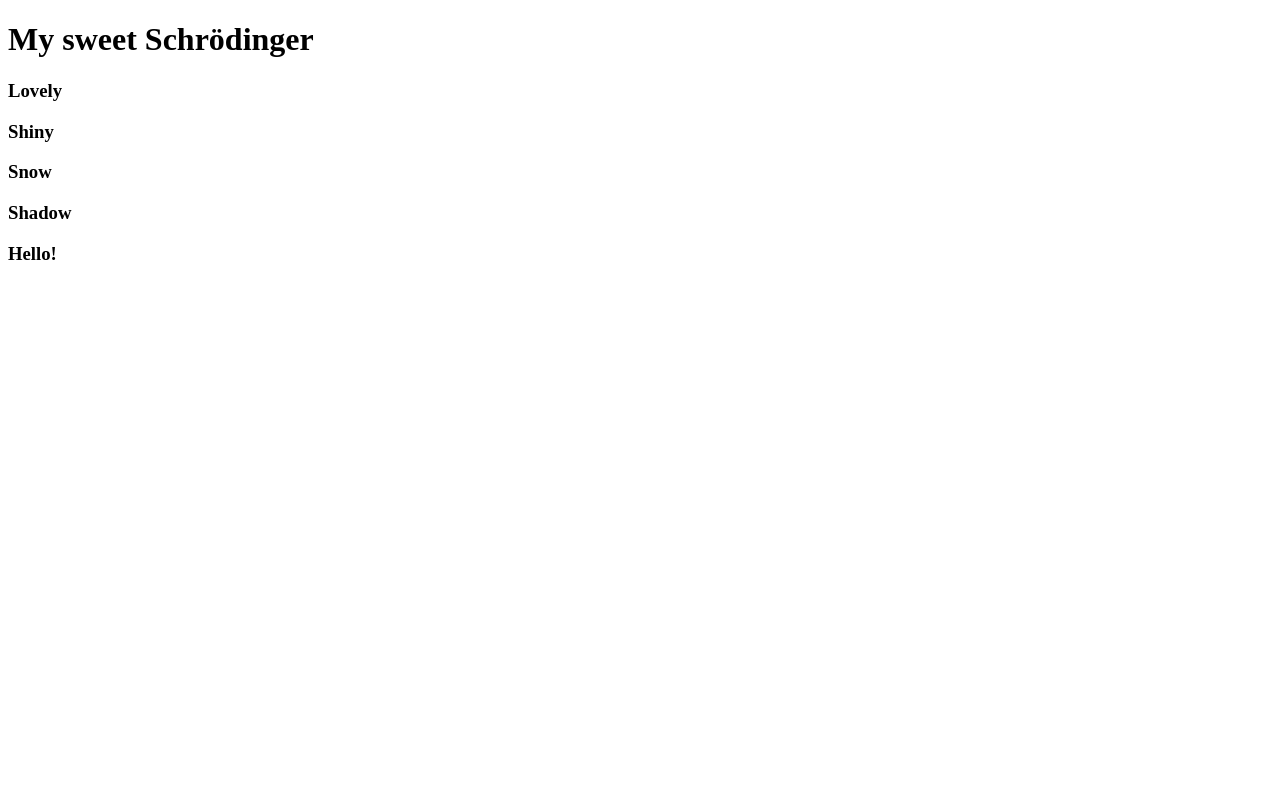
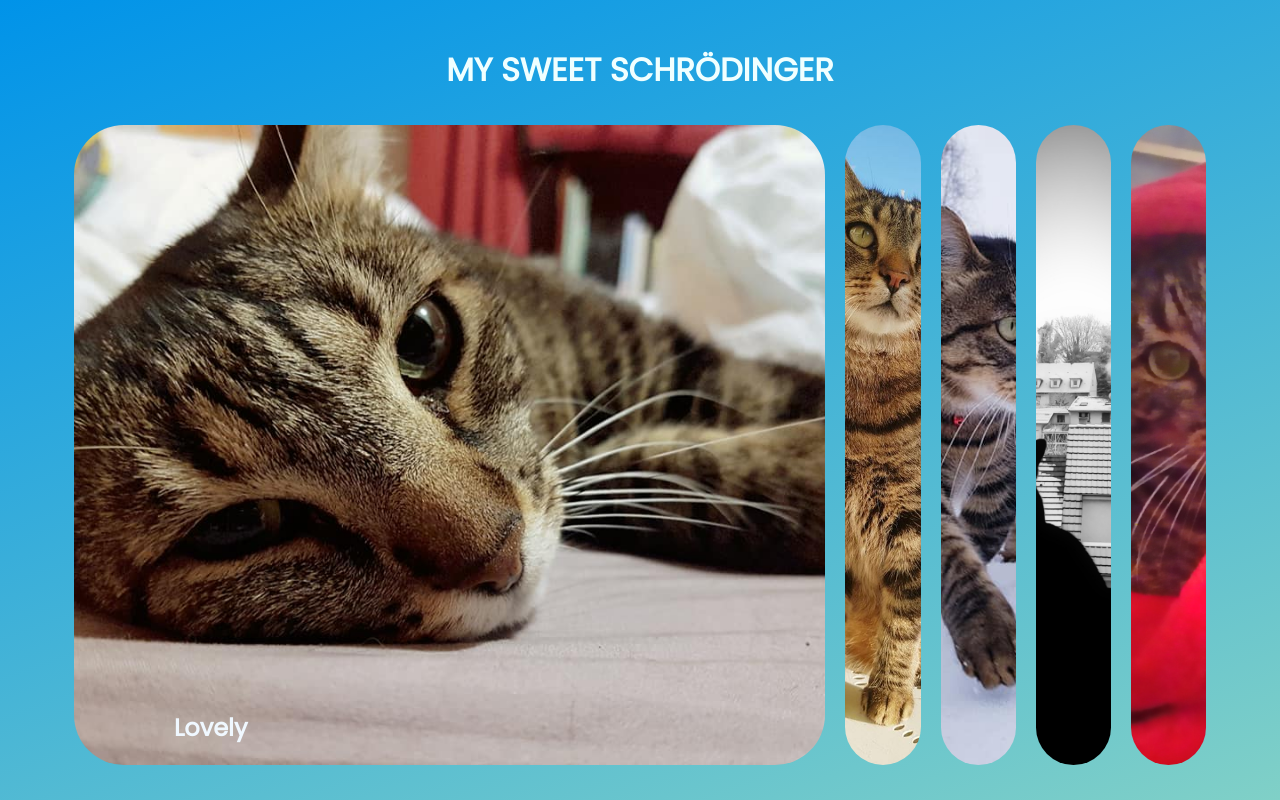
Before and after one commit to MarineLLV/sharpening-expanding_cards, a plain HTML site: page index.html in a window 1280 px wide. Drawn offline with Linux system fonts and the light colour scheme; the site is published under a folder, as on GitHub Pages, so addresses that start at the root find nothing.

Commit message:
github pages

```diff
--- a/index.html
+++ b/index.html
@@ -6,30 +6,30 @@
     <meta http-equiv="X-UA-Compatible" content="IE=edge">
     <meta name="viewport" content="width=device-width, initial-scale=1.0">
     <!-- <link rel="stylesheet" href="https://cdnjs.cloudflare.com/ajax/libs/font-awesome/6.0.0-beta3/css/all.min.css" integrity="sha512-Fo3rlrZj/k7ujTnHg4CGR2D7kSs0v4LLanw2qksYuRlEzO+tcaEPQogQ0KaoGN26/zrn20ImR1DfuLWnOo7aBA==" crossorigin="anonymous" referrerpolicy="no-referrer" /> -->
-    <link rel="stylesheet" href="/style.css">
+    <link rel="stylesheet" href="./style.css">
     <title>Expanding Cards</title>
 </head>
 
 <body>
     <h1>My sweet Schrödinger</h1>
     <div class="container">
-        <div class="panel active" style="background-image: url(/Assets/chaton.jpg);">
+        <div class="panel active" style="background-image: url(./Assets/chaton.jpg);">
             <h3>Lovely</h3>
         </div>
-        <div class="panel" style="background-image: url('/Assets/chaton1.jpg')">
+        <div class="panel" style="background-image: url('./Assets/chaton1.jpg')">
             <h3>Shiny</h3>
         </div>
-        <div class="panel" style="background-image: url('/Assets/chaton2.jpg')">
+        <div class="panel" style="background-image: url('./Assets/chaton2.jpg')">
             <h3>Snow</h3>
         </div>
-        <div class="panel" style="background-image: url('/Assets/chaton8.jpg')">
+        <div class="panel" style="background-image: url('./Assets/chaton8.jpg')">
             <h3>Shadow</h3>
         </div>
-        <div class="panel" style="background-image: url('/Assets/chaton7.jpg')">
+        <div class="panel" style="background-image: url('./Assets/chaton7.jpg')">
             <h3>Hello!</h3>
         </div>
     </div>
-    <script src="/script.js"></script>
+    <script src="./script.js"></script>
 </body>
 
 </html>
```
